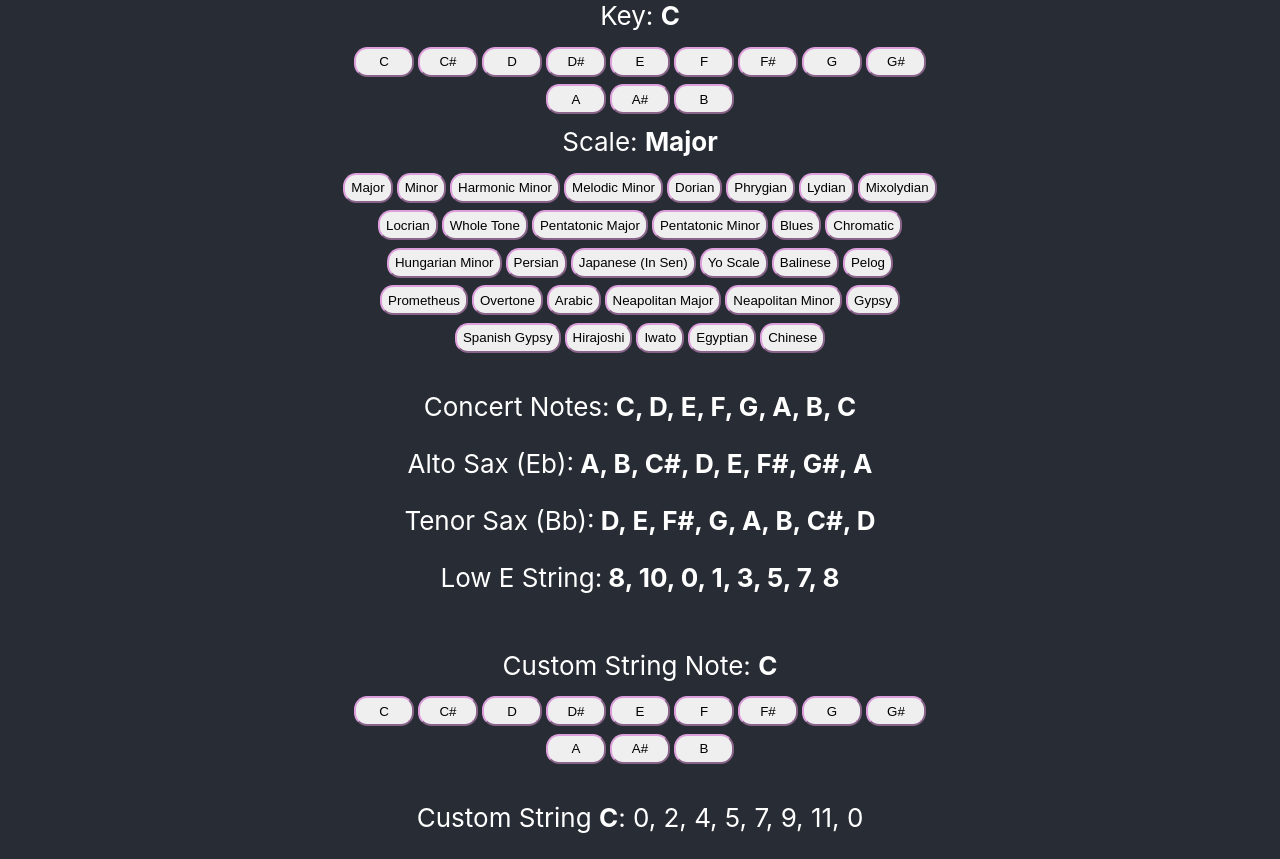
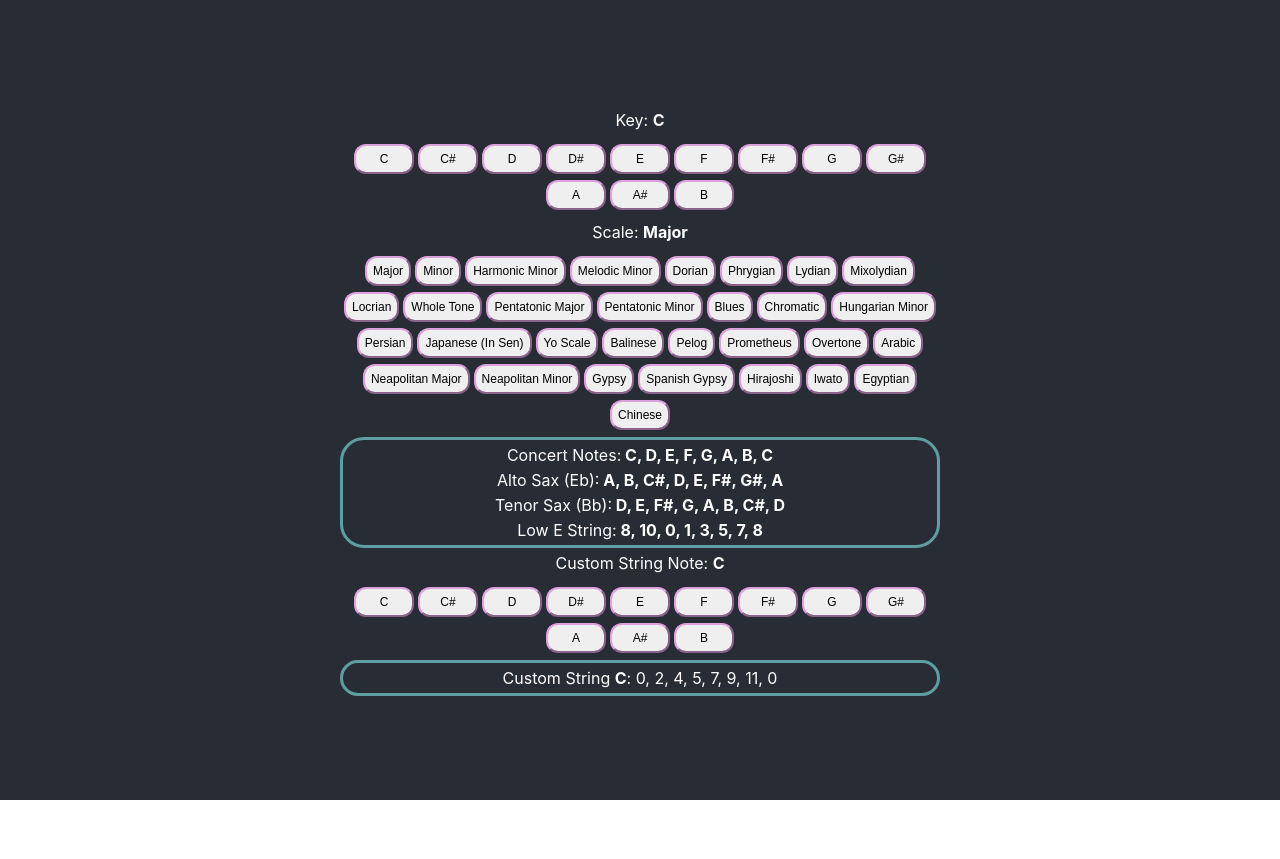
Before and after one commit to selfup/beepboop, a React (Create React App) app: page / in a window 1280 px wide. After the commit the page ends 800 px from the top, so only its background shows below. Built offline with nearby package versions, Linux system fonts and the light colour scheme.

Commit message:
update UI css

```diff
--- a/src/App.css
+++ b/src/App.css
@@ -15,7 +15,7 @@
   flex-direction: column;
   align-items: center;
   justify-content: center;
-  font-size: calc(10px + 2vmin);
+  font-size: calc(8px + 2vmin);
   color: white;
 }
 
@@ -23,11 +23,17 @@
   color: #61dafb;
 }
 
+p {
+  margin: 5px;
+  font-size: 16px;
+}
+
 button {
   margin: 2px;
   border-color: plum;
   border-radius: 1em;
   height: 30px;
+  font-size: 12px;
 }
 
 .key-button {
@@ -35,7 +41,17 @@ button {
 }
 
 .section {
-  padding-top: 10px;
-  padding-bottom: 10px;
+  padding-top: 5px;
+  padding-bottom: 5px;
   max-width: 600px;
 }
+
+.notes {
+  font-size: 16px;;
+}
+
+.notes-section {
+  border-color: cadetblue;
+  border-style: solid;
+  border-radius: 1em;
+}
--- a/src/App.js
+++ b/src/App.js
@@ -21,8 +21,7 @@ function Notes({stateChanger, scaleKey, scaleName, scaleNameIndex, keyNameIndex}
 
   return (
     <div>
-
-      Key: <b>{scaleKey}</b>
+      <p>Key: <b>{scaleKey}</b></p>
       <div className='section'>
         {keyNames.map((name, idx) =>
           <button
@@ -35,7 +34,7 @@ function Notes({stateChanger, scaleKey, scaleName, scaleNameIndex, keyNameIndex}
         )}
       </div>
 
-      Scale: <b>{scaleName}</b>
+      <p>Scale: <b>{scaleName}</b></p>
       <div className='section'>
         {scaleNames.map((name, idx) =>
           <button
@@ -46,25 +45,25 @@ function Notes({stateChanger, scaleKey, scaleName, scaleNameIndex, keyNameIndex}
           </button>
         )}
       </div>
-
-      <p>Concert Notes:
+      <div className='notes-section'>
+        <p className='notes'>Concert Notes:
           <b> {concertNotes}</b>
         </p>
 
-      <p>Alto Sax (Eb):
+        <p className='notes'>Alto Sax (Eb):
           <b> {altoSax}</b>
         </p>
 
-      <p>Tenor Sax (Bb):
+        <p className='notes'>Tenor Sax (Bb):
           <b> {tenorSax}</b>
         </p>
 
-      <p>Low E String:
+        <p className='notes'>Low E String:
           <b> {lowEString} </b>
         </p>
+      </div>
 
-      <br></br>
-      Custom String Note: <b>{customStringNote}</b>
+      <p>Custom String Note: <b>{customStringNote}</b></p>
       <div className='section'>
         {keyNames.map((name, idx) =>
           <button
@@ -76,7 +75,12 @@ function Notes({stateChanger, scaleKey, scaleName, scaleNameIndex, keyNameIndex}
           </button>
         )}
       </div>
-      <p>Custom String <b>{customStringNote}</b>: {customScale.toFretsOnString(customStringNote).join(', ')}</p>
+      <div className='notes-section'>
+        <p className='notes'>
+          Custom String <b>{customStringNote}</b>: {customScale.toFretsOnString(customStringNote).join(', ')}
+        </p>
+      </div>
+
     </div>
   )
 }
@@ -102,7 +106,6 @@ function App() {
             scaleNameIndex={scaleNameIndex}
             keyNameIndex={keyNameIndex}
           />
-
       </header>
     </div>
   );
```
Lines whose indentation alone changed are shown as unchanged.
